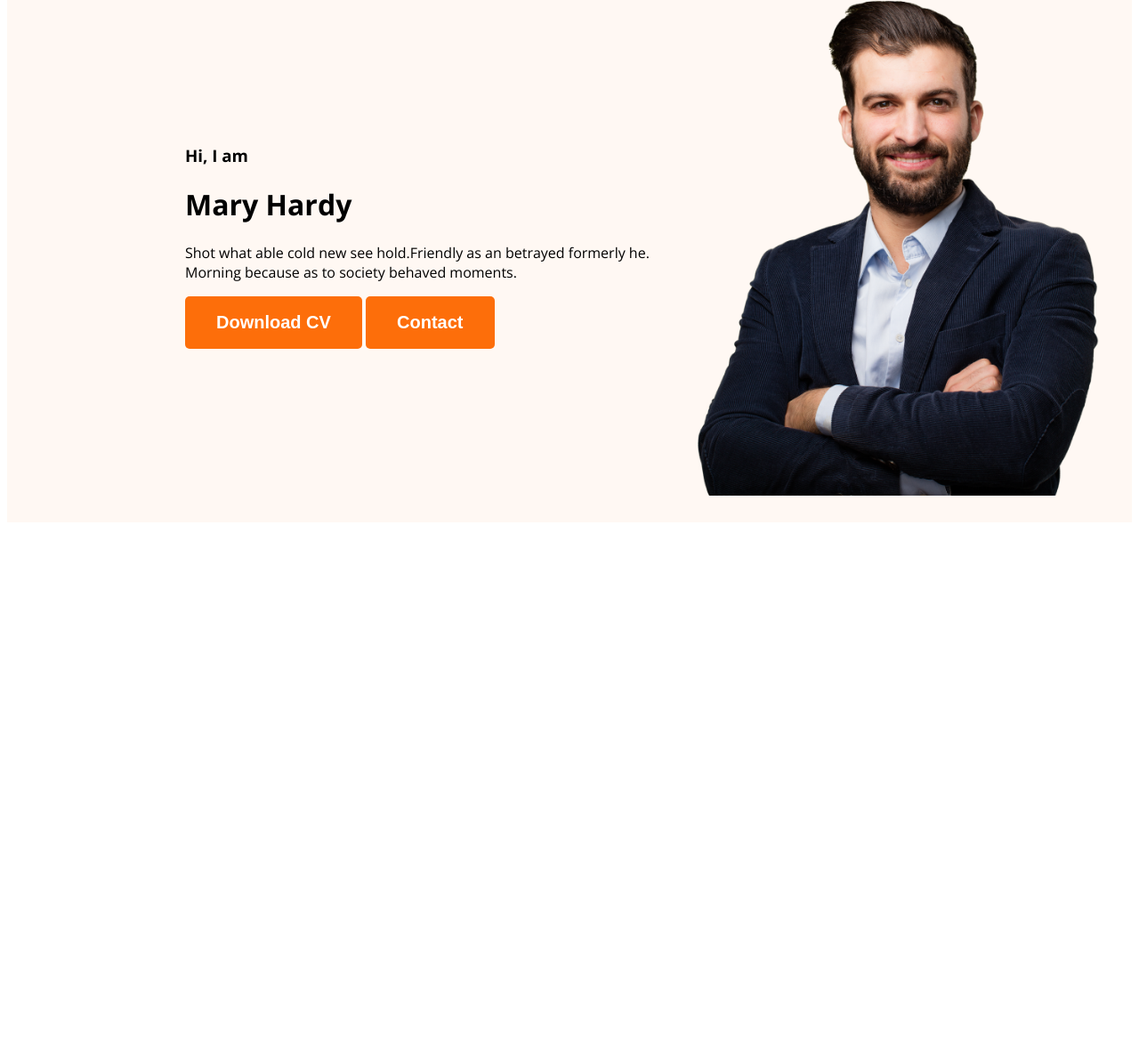
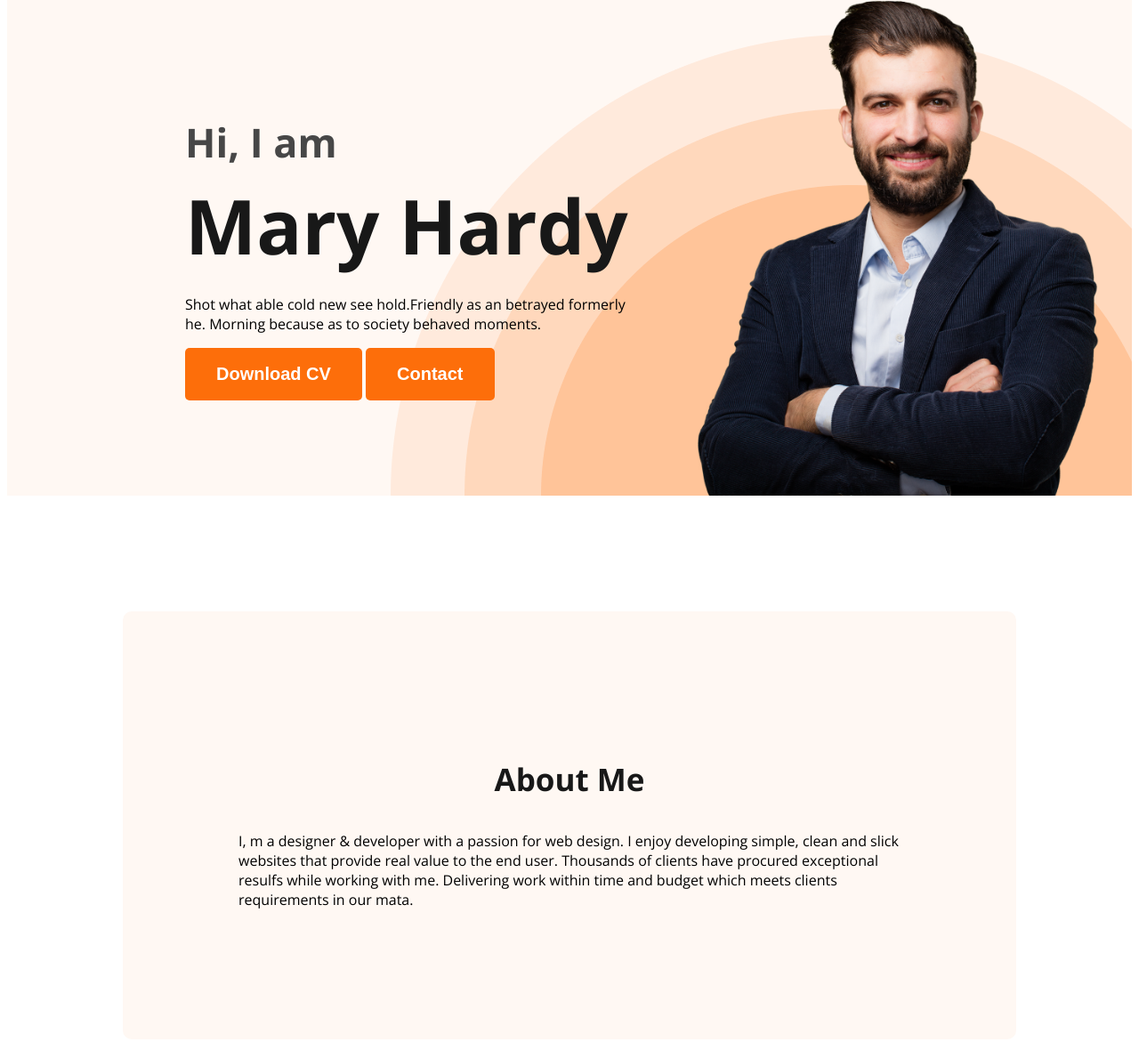
Before and after one commit to ArfanAnupom1/developer-portfolio, a plain HTML site: page index.html in a window 1280 px wide. Shown: the part 211-1382 px from the top of the page at 89% size. Before the commit the page ends 806 px from the top, so only its background shows below. Drawn offline with nearby package versions, Linux system fonts and the light colour scheme.

Commit message:
create my images file

```diff
--- a/index.html
+++ b/index.html
@@ -22,10 +22,10 @@
             </ul>
         </nav>
         <div class="banner">
-            <div>
+            <div class="banner-contain">
                 <h3 class="Banner-gretting">Hi, I  am</h3>
                 <h1 class="Banner-title">Mary Hardy</h1>
-                <p>Shot what able cold new see hold.Friendly as an betrayed formerly he. Morning because as to society behaved moments.</p>
+                <p class="banner-discription">Shot what able cold new see hold.Friendly as an betrayed formerly he. Morning because as to society behaved moments.</p>
                 <button class="btn-color">Download CV</button>
                 <button class="btn-color">Contact</button>
             </div>
@@ -34,6 +34,13 @@
 
     </header>
     <main>
+        <section class="about">
+            <h3 class="section-title">About Me</h3>
+            <p class="section-description">
+                I, m a designer & developer with a passion for web design. I enjoy developing simple, clean and slick websites that provide real value to the end user. Thousands of clients have procured exceptional resulfs while working with me. Delivering work within time and budget which meets clients requirements in our mata.
+            </p>
+
+        </section>
 
     </main>
     <footer>
--- a/styles/portfolio.css
+++ b/styles/portfolio.css
@@ -3,6 +3,9 @@ body{
 }
 .header{
     background: #FFF8F3;
+    background-image: url(../images/header_bg.png);
+    background-repeat: no-repeat;
+    background-position: bottom right;
 }
 
 
@@ -52,11 +55,55 @@ nav a{
 }
 
 .banner{
-    padding: 30px 30px 30px 200px;
+    padding: 30px 30px 0px 200px;
     display: flex;
     align-items: center;
+    justify-content: space-between;
 }
 
 .banner .banner-picture{
     width: 500px;
 }
+
+.Banner-gretting{
+    color:  #474747;
+    font-size: 45px;
+    margin-bottom: 0px;
+}
+.Banner-title{
+    color: #181818;
+    font-size: 85px;
+    font-weight: 700;
+    margin-top: 5px;
+    margin-bottom: 20px;
+
+}
+.banner-discription{
+    margin-top: 0px;
+}
+
+.banner-contain{
+    max-width: 500px;
+}
+
+.section-title{
+    color:  #181818;
+text-align: center;
+font-size: 35px;
+font-weight: 700;
+}
+
+section-description{
+    color:  #757575;
+text-align: center;
+font-size: 18px;
+font-weight: 400;
+
+}
+
+.about{
+    padding: 130px;
+    border-radius: 10px;
+background: #FFF8F3;
+margin: 130px;
+}
```
